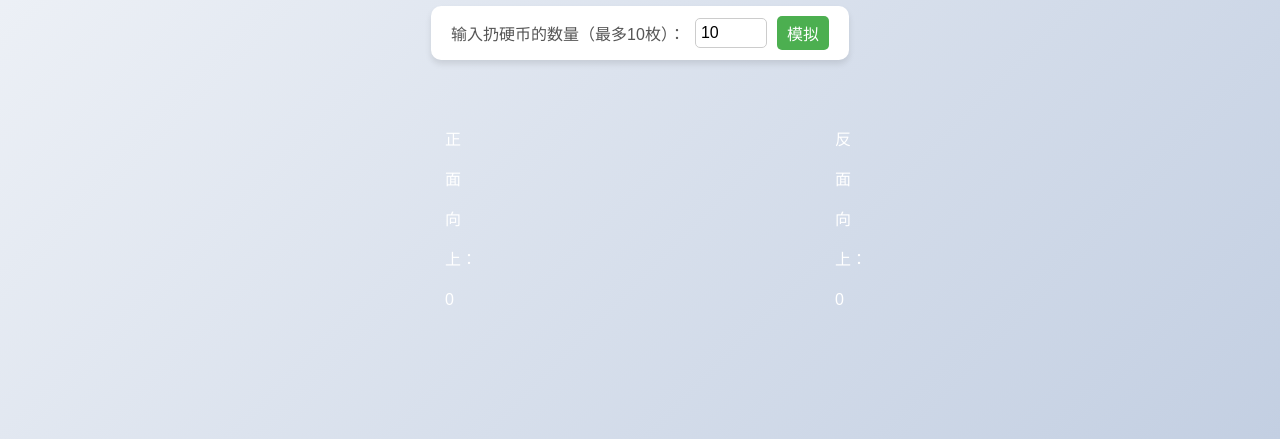
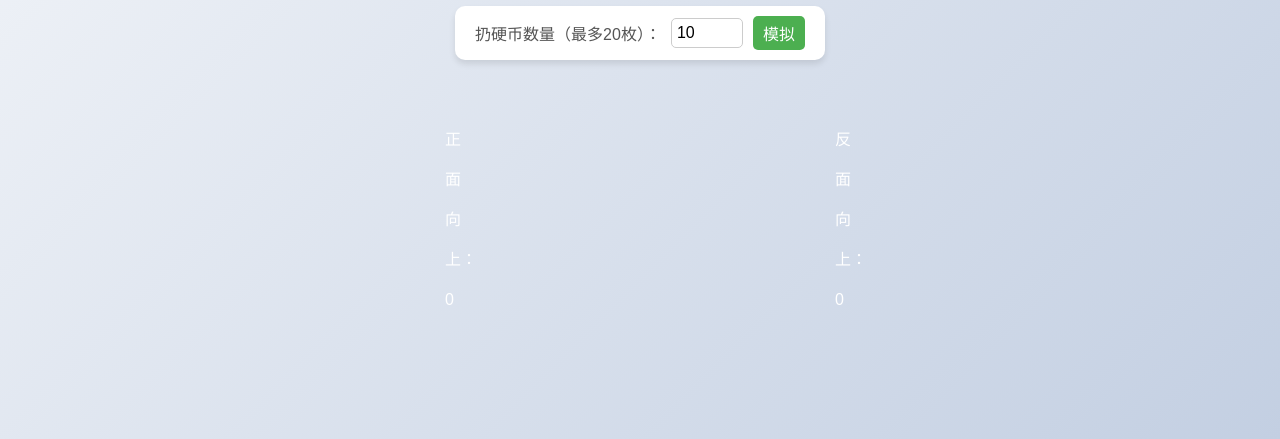
Before and after one commit to StephenChen625/Coins, a plain HTML site: page index.html in a window 1280 px wide. Shown: the part 361-800 px from the top of the page. Drawn offline with Linux system fonts and the light colour scheme.

Commit message:
Update index.html

```diff
--- a/index.html
+++ b/index.html
@@ -117,7 +117,7 @@
 <body>
     <h1>概率问题：模拟扔硬币</h1>
     <div class="input-container">
-        <label for="num-coins">输入扔硬币的数量（最多10枚）：</label>
+        <label for="num-coins">扔硬币数量（最多20枚）：</label>
         <input type="number" id="num-coins" name="num-coins" min="1" max="20" value="10">
         <button onclick="simulate()">模拟</button>
     </div>
```
